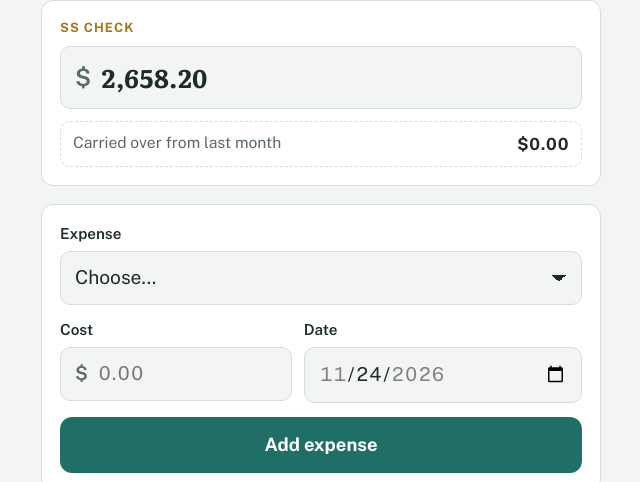
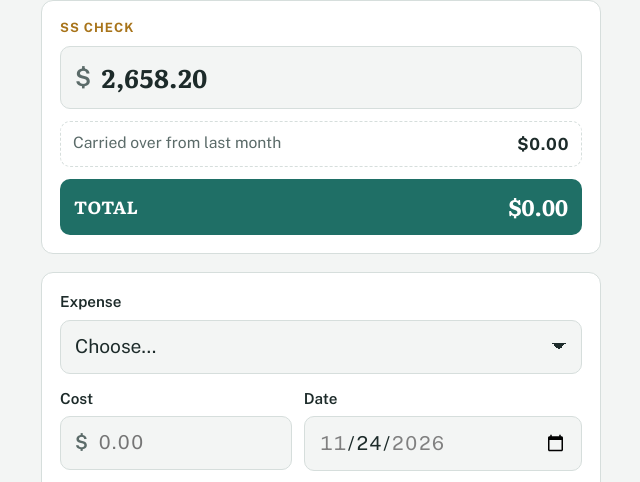
Before and after one commit to SJMarlow/SoSecFi, a plain HTML site: page index.html in a window 1280 px wide. Shown: the part 86-568 px from the top of the page, without its empty margins (319-959 px from the left). Drawn offline with nearby package versions, Linux system fonts and the light colour scheme.

Commit message:
Update index.htmlAdd running total under SS check

```diff
--- a/index.html
+++ b/index.html
@@ -62,6 +62,10 @@ button{cursor:pointer}
 .carry{display:flex;justify-content:space-between;align-items:center;width:100%;margin-top:12px;padding:10px 12px;border-radius:10px;border:1px dashed var(--line);background:transparent;text-align:left;font-size:.98rem;color:var(--muted)}
 .carry b{color:var(--ink);font-variant-numeric:tabular-nums;font-size:1.05rem}
 .carry.neg b{color:var(--warn)}
+.toptotal{display:flex;justify-content:space-between;align-items:center;margin-top:12px;padding:12px 14px;border-radius:10px;background:var(--accent);color:#fff}
+.toptotal span{font-family:var(--f-display);font-weight:700;font-size:1.1rem;letter-spacing:.02em}
+.toptotal b{font-family:var(--f-display);font-size:1.4rem;font-variant-numeric:tabular-nums}
+@media (prefers-color-scheme:dark){.toptotal{color:#0f1817}}
 
 /* Add form */
 .form{display:grid;gap:14px}
@@ -129,6 +133,7 @@ button{cursor:pointer}
     <label class="label" for="ssInput">SS Check</label>
     <div class="field"><span class="pre">$</span><input id="ssInput" inputmode="decimal" autocomplete="off"></div>
     <button class="carry" id="carryBtn"><span id="carryLabel">Carried over</span><b id="carryAmt">$0.00</b></button>
+    <div class="toptotal"><span>TOTAL</span><b id="totalTop">$0.00</b></div>
   </section>
 
   <section class="panel">
@@ -331,6 +336,7 @@ button{cursor:pointer}
     renderCats();
     renderList();
     $("totalAmt").textContent = fmt(total(view));
+    $("totalTop").textContent = fmt(total(view));
     if(!editingId) setDateBounds();
   }
 
```
